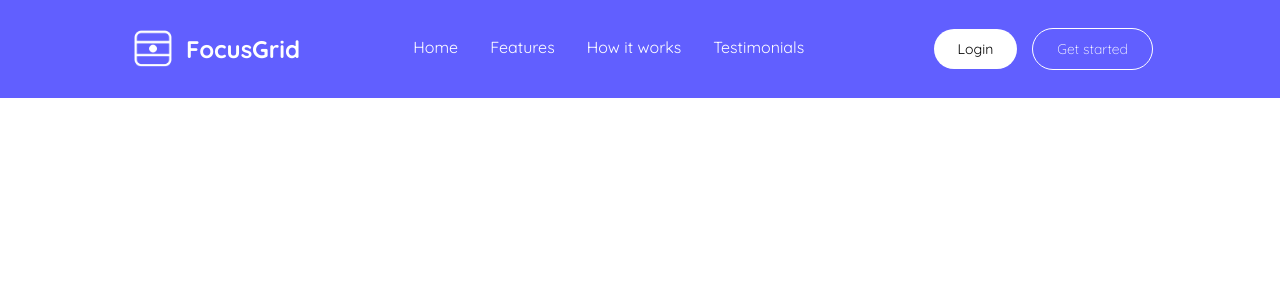
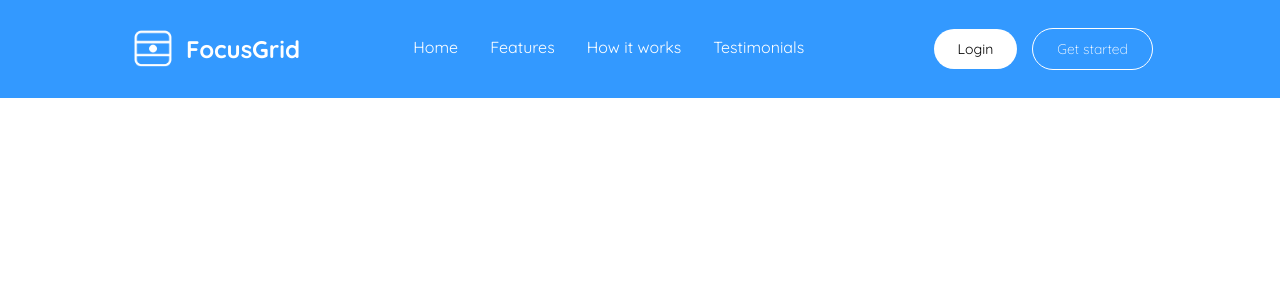
Before and after one commit to OlamideAfunsho/FocusGrid, a Next.js app: page / in a window 1280 px wide. Shown: the top 300 px of the page. Built offline with nearby package versions, Linux system fonts and the light colour scheme; a web font is replaced by a local one.

Commit message:
Updated the navbar layout in the landing page

```diff
--- a/components/Navbar.tsx
+++ b/components/Navbar.tsx
@@ -44,7 +44,7 @@ const Navbar = () => {
     return (
         <div ref={ref} className="h-full overflow-y-scroll">
 
-            <div className={`fixed top-0 left-0 bg-indigo-500 w-full flex items-center justify-between px-4 md:px-16 lg:px-24 xl:px-32 transition-all duration-500 z-50 ${isScrolled ? "bg-white/80 shadow-md text-gray-700 backdrop-blur-lg py-3 md:py-4" : "py-4 md:py-6"}`}>
+            <div className={`fixed top-0 left-0 bg-[#3399ff]  w-full flex items-center justify-between px-4 md:px-8 lg:px-24 xl:px-32 transition-all duration-500 z-50 ${isScrolled ? "bg-white/80 shadow-md text-gray-700 backdrop-blur-lg py-3 md:py-4" : "py-4 md:py-6"}`}>
 
                 {/* Logo */}
                 <Link href="/" className="flex items-center gap-2">
@@ -55,7 +55,7 @@ const Navbar = () => {
                 {/* Desktop Nav */}
                 <div className="hidden md:flex items-center gap-4 lg:gap-8">
                     {navLinks.map((link, i) => (
-                        <Link key={i} href={link.href} className={`group flex flex-col gap-0.5 ${isScrolled ? "text-gray-700" : "text-white"}`}>
+                        <Link key={i} href={link.href} className={`group flex flex-col gap-0.5 md:text-[12px] lg:text-[16px] ${isScrolled ? "text-gray-700" : "text-white"}`}>
                             {link.name}
                             <div className={`${isScrolled ? "bg-gray-700" : "bg-white"} h-0.5 w-0 group-hover:w-full transition-all duration-300`} />
                         </Link>
```
